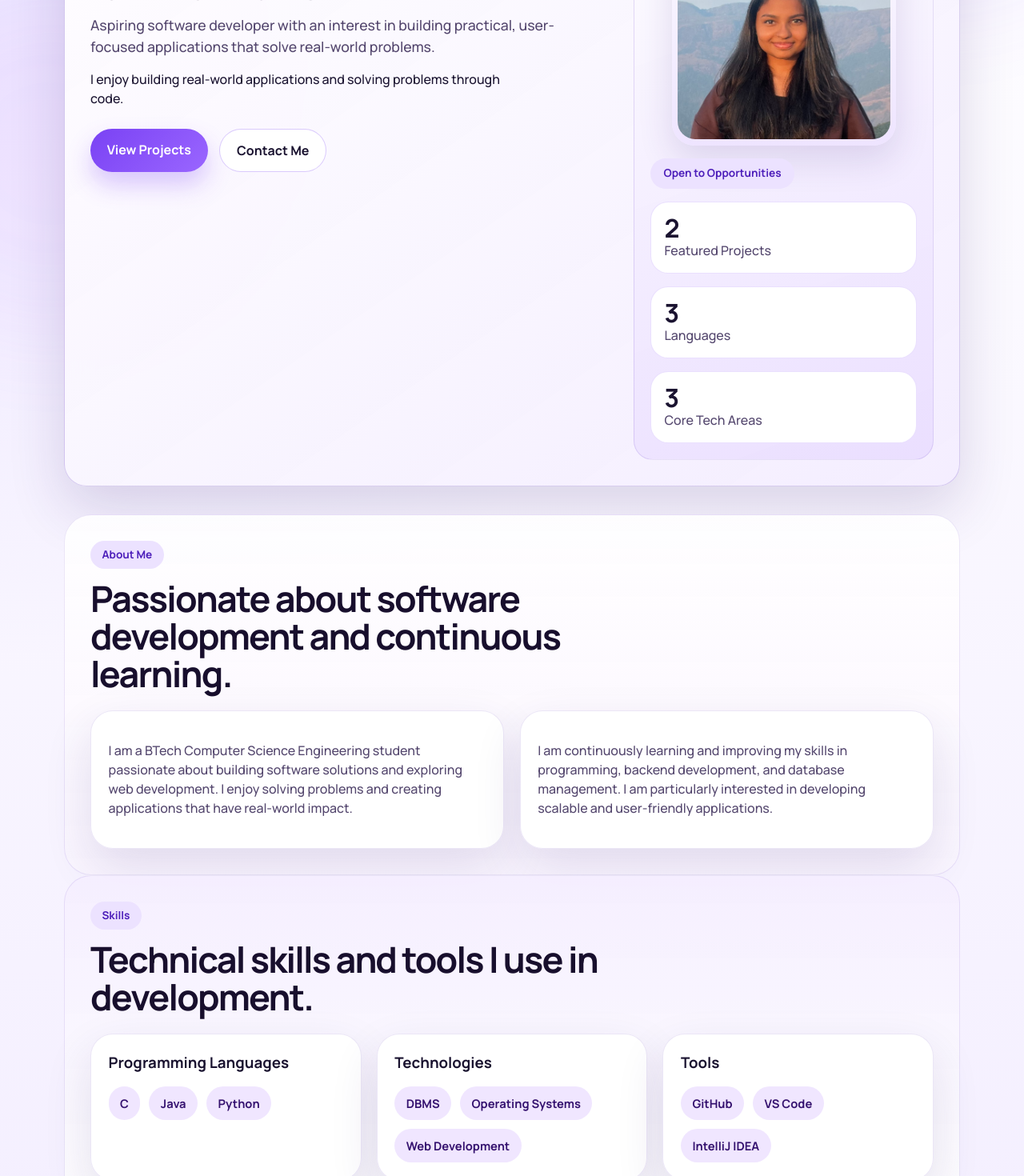
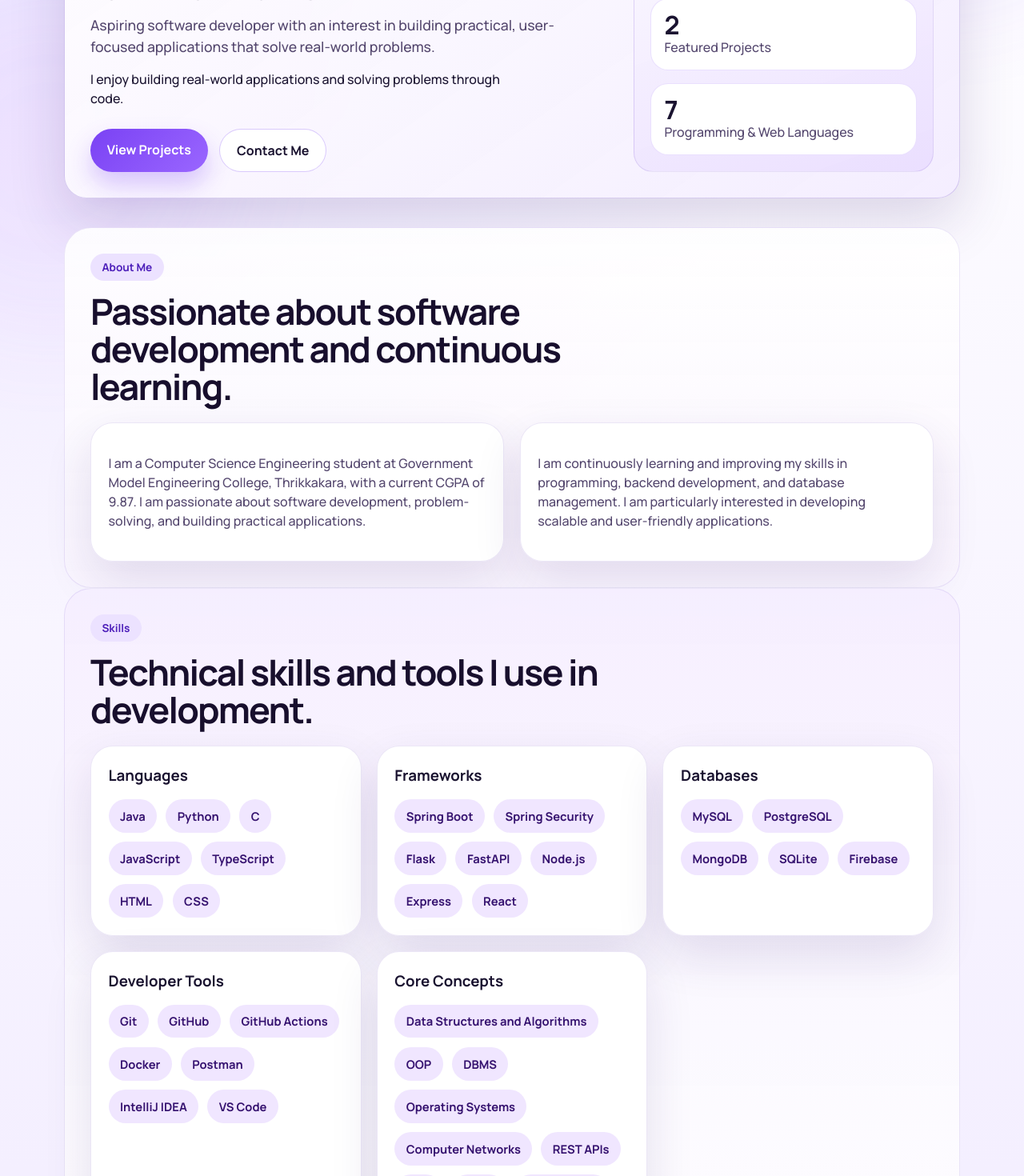
Before and after one commit to swathy-1327/Portfolio, a React (Vite) app: page / in a window 1280 px wide. Shown: the part 320-1790 px from the top of the page at 80% size. Built offline with nearby package versions, Linux system fonts and the light colour scheme.

Commit message:
Refactor skills and update introduction
Updated skills section with detailed categories and removed some project entries. Modified the introduction to include current CGPA and focus on software development.

```diff
--- a/src/App.jsx
+++ b/src/App.jsx
@@ -1,9 +1,51 @@
-import heroPhoto from '../PHOTO/IMG_8909 (1).jpg';
+
 
 const skills = {
-  'Programming Languages': ['C', 'Java', 'Python'],
-  Technologies: ['DBMS', 'Operating Systems', 'Web Development'],
-  Tools: ['GitHub', 'VS Code', 'IntelliJ IDEA'],
+  Languages: [
+    'Java',
+    'Python',
+    'C',
+    'JavaScript',
+    'TypeScript',
+    'HTML',
+    'CSS',
+  ],
+  Frameworks: [
+    'Spring Boot',
+    'Spring Security',
+    'Flask',
+    'FastAPI',
+    'Node.js',
+    'Express',
+    'React',
+  ],
+  Databases: [
+    'MySQL',
+    'PostgreSQL',
+    'MongoDB',
+    'SQLite',
+    'Firebase',
+  ],
+  'Developer Tools': [
+    'Git',
+    'GitHub',
+    'GitHub Actions',
+    'Docker',
+    'Postman',
+    'IntelliJ IDEA',
+    'VS Code',
+  ],
+  'Core Concepts': [
+    'Data Structures and Algorithms',
+    'OOP',
+    'DBMS',
+    'Operating Systems',
+    'Computer Networks',
+    'REST APIs',
+    'JWT',
+    'RBAC',
+    'WebSockets',
+  ],
 };
 
 const projects = [
@@ -51,28 +93,10 @@ const certificates = [
     file: 'Certificate of Participation - Java & Spring Boot Backend Development Workshop.pdf',
   },
   {
-    title: 'IEEE MEC Conference',
-    issuer: 'IEEE',
-    type: 'Image',
-    file: 'ieee mec conf.jpeg',
-  },
-  {
     title: 'JYESTA Internship Certification',
     issuer: 'JYESTA',
     type: 'PDF',
     file: 'JYESTA internship certification.pdf',
-  },
-  {
-    title: 'Petrichor 26 Palakkad',
-    issuer: 'Event Certificate',
-    type: 'Image',
-    file: 'petrichor26 palakad.jpg',
-  },
-  {
-    title: 'TinkerHub Certificate',
-    issuer: 'TinkerHub',
-    type: 'PDF',
-    file: 'tinkerhub.pdf',
   },
 ];
 
@@ -141,22 +165,22 @@ function App() {
           </div>
 
           <div className="hero-panel">
-            <div className="hero-photo-frame">
-              <img className="hero-photo" src={heroPhoto} alt="Swathy Umendran" />
-            </div>
             <div className="hero-badge">Open to Opportunities</div>
+
             <div className="stat-grid">
+              <article>
+                 <strong>9.87</strong>
+                 <span>Current CGPA</span>
+              </article>
+
               <article>
                 <strong>2</strong>
                 <span>Featured Projects</span>
               </article>
+
               <article>
-                <strong>3</strong>
-                <span>Languages</span>
-              </article>
-              <article>
-                <strong>3</strong>
-                <span>Core Tech Areas</span>
+                <strong>7</strong>
+                <span>Programming & Web Languages</span>
               </article>
             </div>
           </div>
@@ -172,10 +196,10 @@ function App() {
           <div className="about-grid">
             <article className="content-card">
               <p>
-                I am a BTech Computer Science Engineering student passionate
-                about building software solutions and exploring web development.
-                I enjoy solving problems and creating applications that have
-                real-world impact.
+                I am a Computer Science Engineering student at Government
+                Model Engineering College, Thrikkakara, with a current CGPA
+                of 9.87. I am passionate about software development,
+                problem-solving, and building practical applications.
               </p>
             </article>
             <article className="content-card">
```
